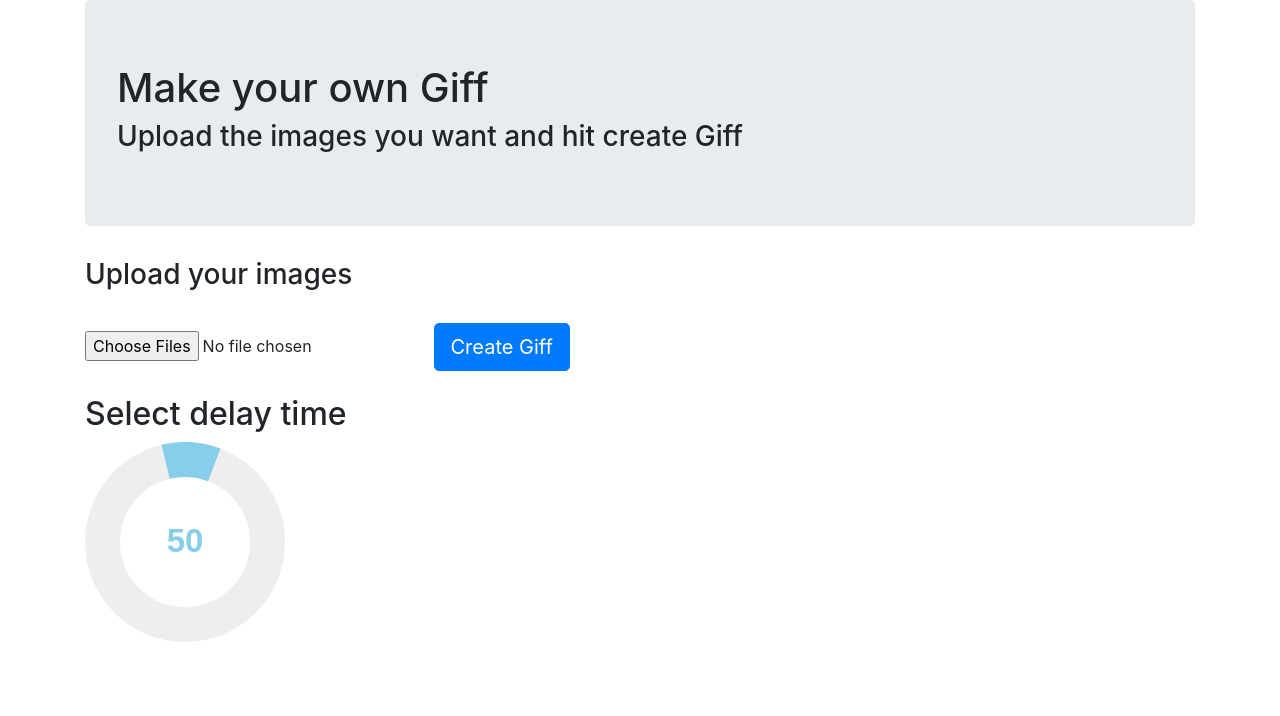
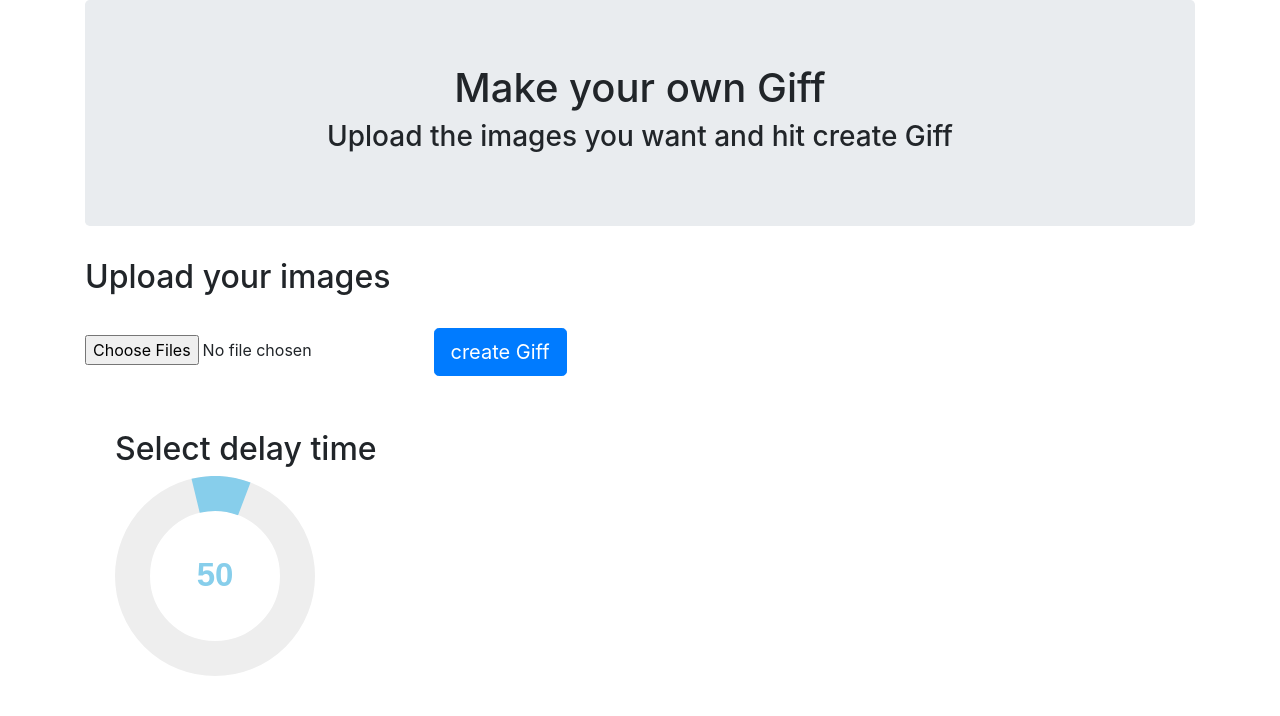
Before and after one commit to dhantha/giff, a website: page client/public/index.html in a window 1280 px wide. Drawn offline with nearby package versions, Linux system fonts and the light colour scheme; some packages are replaced by stand-ins of ours; a script that the page names is missing.

Commit message:
giff imager v1.2

```diff
--- a/client/public/client.js
+++ b/client/public/client.js
@@ -3,7 +3,7 @@ $(document).ready(function($){
   $('#progress').hide();
 
   var delay = 50;
-  var width =  $('#progressBar')[0].style.width;
+  var width = $('#progressBar')[0].style.width;
   $('.dial').knob({
         'release' : function (v) {
           delay = v;
@@ -13,20 +13,24 @@ $(document).ready(function($){
   $('#uploadForm').on('submit', function(e){
     e.preventDefault();
     $('#progress').show();
+
     frame();
     //get the input files
     var input = $('#uploadPhotos')[0].files
-    console.log(input);
     // start display the progress bar
     getValidFileList(input, onDone);
   });
 
   function frame(){
     var progressBar = $('#progressBar')[0];
-    console.log(progressBar);
     for(var i = 0; i < 25; i++){
       width++;
       progressBar.style.width = width + '%'
+      // if done loading set the width to 0
+      if(width == 100){
+         //$('#progress').hide();
+         width = 0;
+      }
     }
   }
 
@@ -34,7 +38,6 @@ $(document).ready(function($){
     // get the 1st image width and height
     // end display the progress bar
     frame();
-    console.log(delay);
     var img = fileList[0]
     var imgHeight = img.height;
     var imgWidth = img.width;
--- a/client/public/index.html
+++ b/client/public/index.html
@@ -46,15 +46,17 @@
           <!-- Top Left -->
           <!-- Uploader section -->
           <div class="col-md-6">
-              <h3>Upload your images</h3>
+						<div class="uploadForm">
+              <h2>Upload your images</h2>
 							<br>
               <form id="uploadForm" enctype="multipart/form-data" method="POST">
                   <input type="file" name="userPhoto"  id="uploadPhotos" multiple/>
-                  <input type="submit" value="Create Giff" id="btnSubmit"  class="btn btn-lg btn-primary" >
+                  <input type="submit" value="create Giff" id="btnSubmit"  class="btn btn-lg btn-primary" >
                   <span id = "status"></span>
               </form>
+						</div>
 						<br>
-							<div class="">
+						<div class="delayTimer">
 							<h2>Select delay time</h2>
 							<input type="text" class="dial" data-min="0" data-max="5000" value="50" data-cursor="true">
 							<script>
--- a/client/public/styles.css
+++ b/client/public/styles.css
@@ -1,6 +1,7 @@
 #progress {
   width: 100%;
   background-color: #ddd;
+  padding: 20px;
 }
 
 #progressBar {
@@ -8,3 +9,21 @@
   height: 30px;
   background-color: #4CAF50;
 }
+
+.jumbotron{
+  text-align: center;
+}
+
+.upload {
+  display: inline-block;
+  padding: 30px;
+}
+
+#uploadForm{
+  display: inline-block;
+}
+
+.delayTimer {
+  display: inline-block;
+  padding: 30px;
+}
```
Lines whose indentation alone changed are shown as unchanged.
